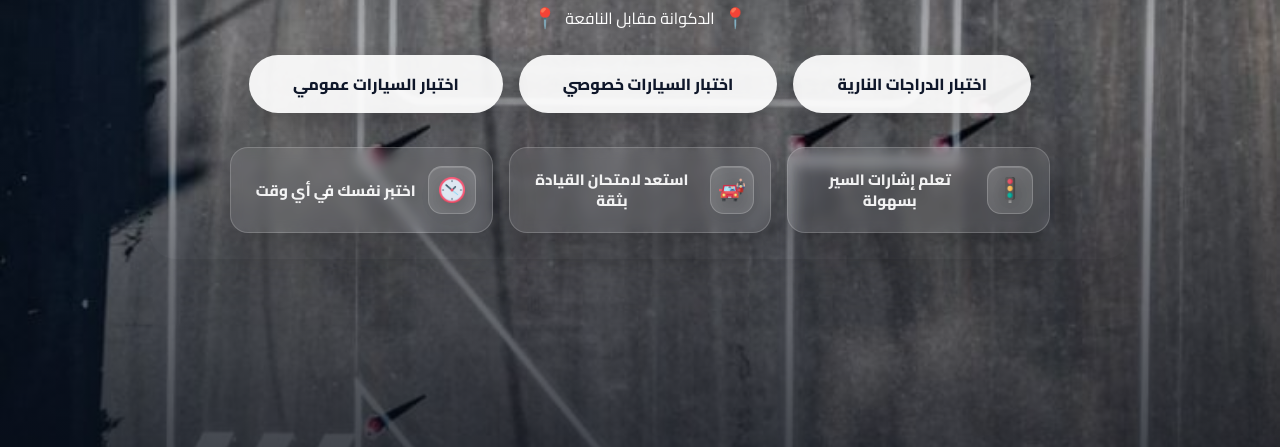
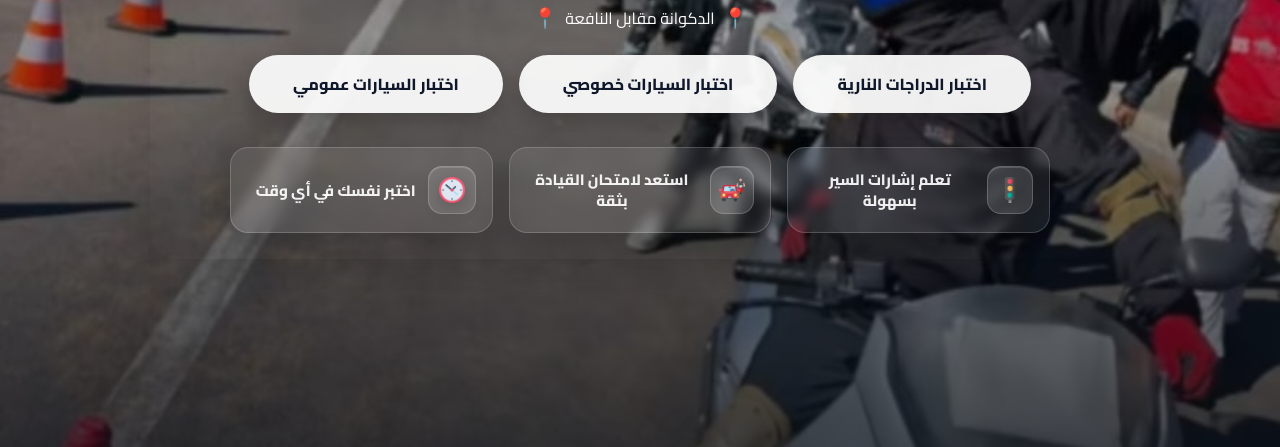
Before and after one commit to hichamdrivingschool/test1, a plain HTML site: page index.html in a window 1280 px wide. Shown: the part 353-800 px from the top of the page. Drawn offline with Linux system fonts and the light colour scheme.

Commit message:
Update style.css

```diff
--- a/style.css
+++ b/style.css
@@ -327,7 +327,7 @@ h1, h2, h3{
   min-height: 100vh;
   position: relative;
 
-  background-image: url("assets/hajj.jpeg");
+  background-image: url("assets/her1.jpeg");
   background-size: cover;
   background-repeat: no-repeat;
   background-position: center center;
```
